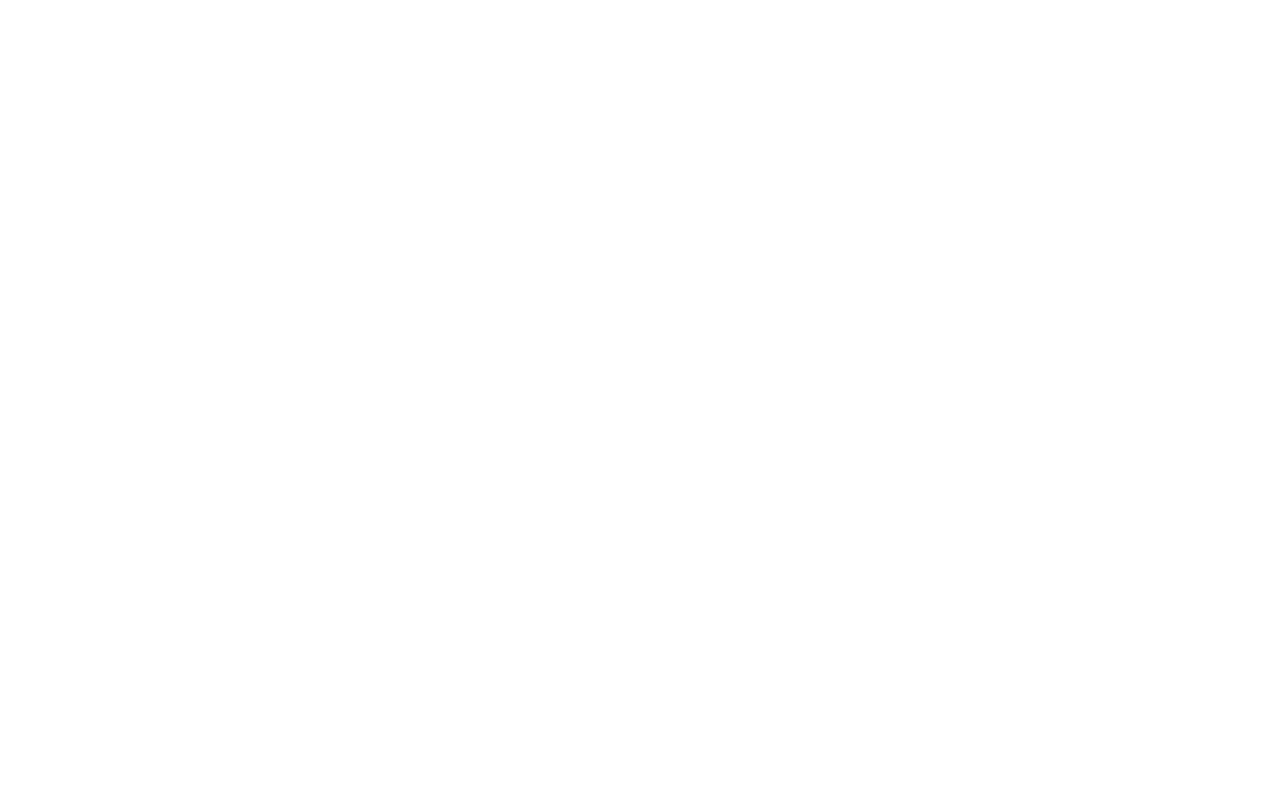
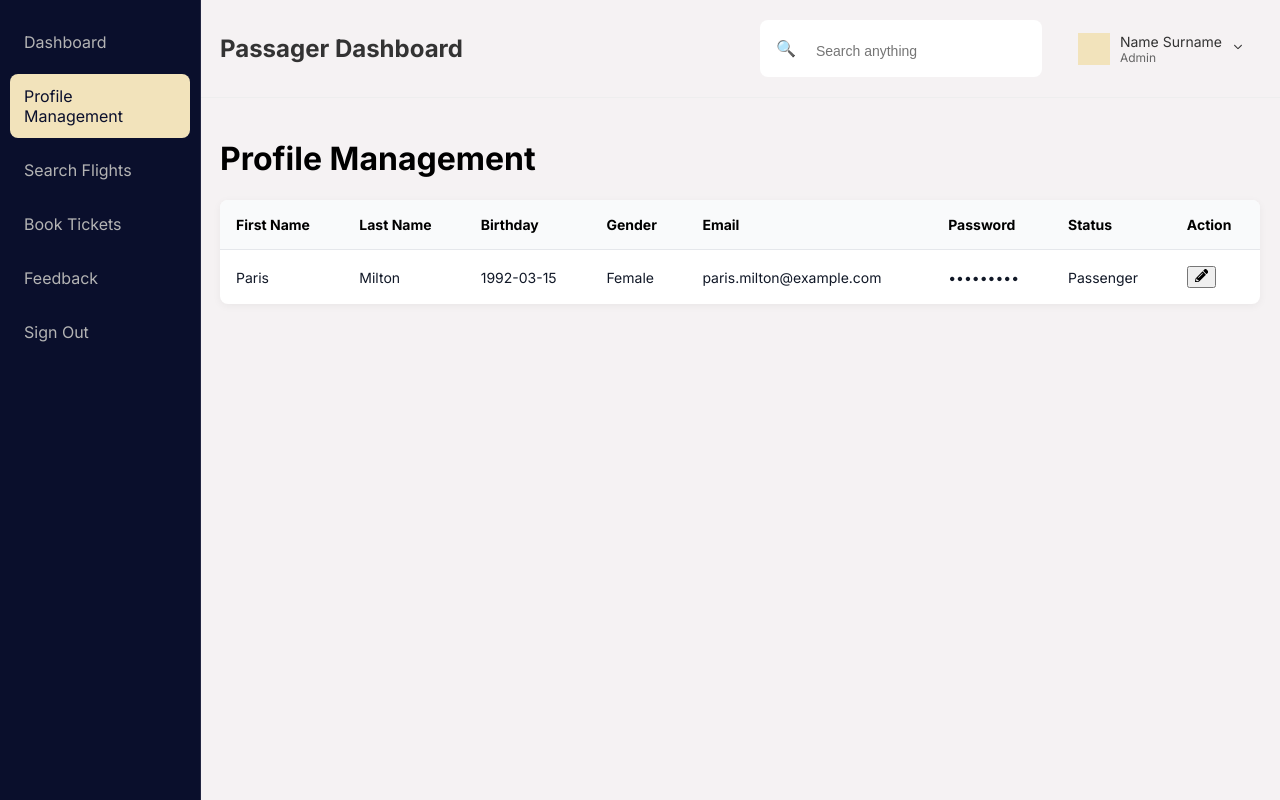
Before and after one commit to ShqipeAirline/ShqipeAirline, a React (Vite) app in the folder Front/shqipe-airline/: page /passenger-dashboard/profile in a window 1280 px wide. Before the commit this address had no page. Built offline with nearby package versions, Linux system fonts and the light colour scheme.

Commit message:
passenger profile

```diff
--- a/Front/shqipe-airline/src/App.jsx
+++ b/Front/shqipe-airline/src/App.jsx
@@ -25,6 +25,7 @@
 import AirCraftDetails from './landingpages/AirCraftDetails';
 import UserManage from './admin/Usermanage'
 import PassagerLayout from './layouts/PassagerLayout'
+import Profile from './passanger/Profile'
 function App() {
   return (
     <>
@@ -56,11 +57,11 @@
        {/*Passager pages*/ }
        <Route path="/passenger-dashboard" element={<PassagerLayout/>} >
           {/*<Route index element={} />
-          <Route path="profile" element={}/>
+
           <Route path="search" element={}/>
           <Route path="book" element={}/>
           <Route path="feedback" element={}/>
-*/}
+*/}        <Route path="profile" element={<Profile/>}/>
         </Route>
 
 
--- /dev/null
+++ b/Front/shqipe-airline/src/passanger/Profile.css
@@ -0,0 +1,177 @@
+table {
+    width: 100%;
+    border-collapse: collapse;
+    background-color: white;
+    border-radius: 0.5rem;
+    overflow: hidden;
+    box-shadow: 0 2px 8px rgba(0, 0, 0, 0.05);
+    font-family: "Inter", sans-serif;
+  }
+
+  .transaction {
+    width: 100%;
+    max-width: 100%;
+    padding: 1rem;
+    box-sizing: border-box;
+  }
+
+  thead {
+    background-color: #f9fafb;
+    font-weight: 600;
+    font-size: 0.875rem;
+    text-align: left;
+    color: #6b7280;
+  }
+
+  th,
+  td {
+    padding: 1rem;
+    border-bottom: 1px solid #e5e7eb;
+  }
+
+  td {
+    font-size: 0.875rem;
+    color: #111827;
+  }
+
+  tr:last-child td {
+    border-bottom: none;
+  }
+
+  .badge {
+    display: inline-block;
+    padding: 0.25rem 0.75rem;
+    font-size: 0.75rem;
+    font-weight: 600;
+    border-radius: 9999px;
+    text-align: center;
+  }
+
+
+
+  .select-status {
+    font-weight: 600;
+  }
+
+  .select-status.status-confirmed {
+    color: #16a34a;
+  }
+
+  .select-status.status-pending {
+    color: #ca8a04;
+  }
+
+  .select-status.status-cancelled {
+    color: #dc2626;
+  }
+
+  select {
+    padding: 0.4rem 0.75rem;
+    border: 1px solid #d1d5db;
+    border-radius: 0.375rem;
+    background-color: #f9fafb;
+    font-size: 0.875rem;
+    color: #111827;
+  }
+
+  select:focus {
+    outline: none;
+    border-color: #3b82f6;
+    box-shadow: 0 0 0 1px #3b82f6;
+  }
+
+  .action-button {
+    background-color: #f3f4f6;
+    border: 1px solid #d1d5db;
+    padding: 0.5rem;
+    border-radius: 0.375rem;
+    cursor: pointer;
+    font-size: 1rem;
+    line-height: 1;
+  }
+
+  .action-button:hover {
+    background-color: #e5e7eb;
+  }
+
+  .table-container {
+    overflow-x: auto;
+    border-radius: 0.5rem;
+    background-color: #f9fafb;
+    padding: 1rem;
+  }
+
+
+  /* Modal background overlay */
+.modal-overlay {
+    position: fixed;
+    top: 0;
+    left: 0;
+    width: 100vw;
+    height: 100vh;
+    background: rgba(0, 0, 0, 0.5);
+    display: flex;
+    justify-content: center;
+    align-items: center;
+    z-index: 1000;
+  }
+
+  .modal-content {
+    background: white;
+    padding: 2rem;
+    border-radius: 12px;
+    width: 400px;
+    box-shadow: 0 4px 20px rgba(0, 0, 0, 0.2);
+    position: relative;
+  }
+
+
+  .modal-content form {
+    display: flex;
+    flex-direction: column;
+    gap: 1rem;
+  }
+
+
+  .modal-content input,
+  .modal-content select {
+    padding: 0.5rem;
+    border-radius: 6px;
+    border: 1px solid #ccc;
+    font-size: 1rem;
+  }
+
+
+  .modal-buttons {
+    display: flex;
+    justify-content: space-between;
+    margin-top: 1rem;
+  }
+
+
+  .btn-update {
+    background-color: #a8e6a1;
+    color: #2e7d32;
+    border: none;
+    padding: 0.5rem 1rem;
+    border-radius: 6px;
+    cursor: pointer;
+  }
+
+
+  .btn-delete {
+    background-color: #f9bdbb;
+    color: #c62828;
+    border: none;
+    padding: 0.5rem 1rem;
+    border-radius: 6px;
+    cursor: pointer;
+  }
+
+  .btn-update:hover {
+    background-color: #81c784;
+  }
+
+  .btn-delete:hover {
+    background-color: #ef9a9a;
+  }
--- /dev/null
+++ b/Front/shqipe-airline/src/passanger/Profile.jsx
@@ -0,0 +1,131 @@
+import React, { useState } from "react";
+import "./Profile.css";
+import { FaPencilAlt } from "react-icons/fa";
+
+const initialUsers = [
+  {
+    firstName: "Paris",
+    lastName: "Milton",
+    birthday: "1992-03-15",
+    gender: "Female",
+    email: "paris.milton@example.com",
+    password: "pMilton92",
+    status: "Passenger",
+  }
+];
+
+export default function Profile() {
+  const [users, setUsers] = useState(initialUsers);
+  const [modalOpen, setModalOpen] = useState(false);
+  const [editUser, setEditUser] = useState(null);
+  const [editIndex, setEditIndex] = useState(null);
+
+  const openModal = (user, index) => {
+    setEditUser({ ...user });
+    setEditIndex(index);
+    setModalOpen(true);
+  };
+
+  const handleUpdate = () => {
+    const updatedUsers = [...users];
+    updatedUsers[editIndex] = editUser;
+    setUsers(updatedUsers);
+    setModalOpen(false);
+  };
+
+
+
+  return (
+    <div className="user-manage">
+      <h1 className="text-2xl font-bold mb-4">Profile Management</h1>
+      <div className="table-container-admin">
+        <table>
+          <thead>
+            <tr>
+              <th>First Name</th>
+              <th>Last Name</th>
+              <th>Birthday</th>
+              <th>Gender</th>
+              <th>Email</th>
+              <th>Password</th>
+              <th>Status</th>
+              <th>Action</th>
+            </tr>
+          </thead>
+          <tbody>
+            {users.map((user, idx) => (
+              <tr key={idx}>
+                <td>{user.firstName}</td>
+                <td>{user.lastName}</td>
+                <td>{user.birthday}</td>
+                <td>{user.gender}</td>
+                <td>{user.email}</td>
+                <td>{"•".repeat(user.password.length)}</td>
+                <td>{user.status}</td>
+                <td>
+                  <button className="edit-btn" onClick={() => openModal(user, idx)}>
+                    <FaPencilAlt />
+                  </button>
+                </td>
+              </tr>
+            ))}
+          </tbody>
+        </table>
+      </div>
+
+      {modalOpen && (
+        <div className="modal-overlay"> {/* Modal background */}
+          <div className="modal-content"> {/* Modal content */}
+            <h2>Edit User</h2>
+            <form>
+              <input
+                type="text"
+                value={editUser.firstName}
+                onChange={(e) => setEditUser({ ...editUser, firstName: e.target.value })}
+                placeholder="First Name"
+              />
+              <input
+                type="text"
+                value={editUser.lastName}
+                onChange={(e) => setEditUser({ ...editUser, lastName: e.target.value })}
+                placeholder="Last Name"
+              />
+              <input
+                type="date"
+                value={editUser.birthday}
+                onChange={(e) => setEditUser({ ...editUser, birthday: e.target.value })}
+              />
+              <select
+                value={editUser.gender}
+                onChange={(e) => setEditUser({ ...editUser, gender: e.target.value })}
+              >
+                <option>Male</option>
+                <option>Female</option>
+                <option>Other</option>
+              </select>
+              <input
+                type="email"
+                value={editUser.email}
+                onChange={(e) => setEditUser({ ...editUser, email: e.target.value })}
+                placeholder="Email"
+              />
+              <input
+                type="password"
+                value={editUser.password}
+                onChange={(e) => setEditUser({ ...editUser, password: e.target.value })}
+                placeholder="Password"
+              />
+
+
+            </form>
+            <div className="modal-buttons">
+              <button onClick={handleUpdate} className="btn-update">Update</button>
+
+              <button onClick={() => setModalOpen(false)} className="btn-cancel">Cancel</button>
+            </div>
+          </div>
+        </div>
+      )}
+    </div>
+  );
+}
```
